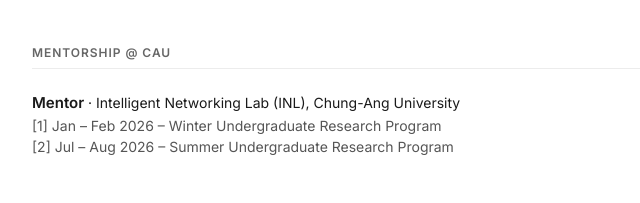
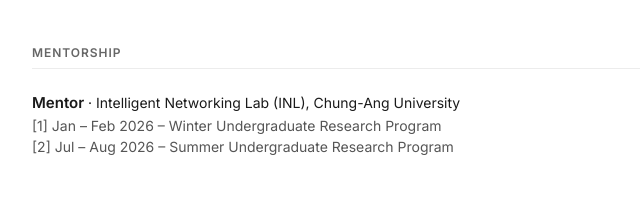
Before and after one commit to VaskarChakma/vaskarchakma.github.io, a plain HTML site: page experience.html in a window 1280 px wide. Shown: the part 416-619 px from the top of the page, 222-862 px from the left. Drawn offline with Linux system fonts and the light colour scheme.

Commit message:
Rename Mentorship section heading

```diff
--- a/experience.html
+++ b/experience.html
@@ -49,7 +49,7 @@
   </section>
 
   <section aria-labelledby="mentorship">
-    <h2 id="mentorship" class="label">Mentorship @ CAU</h2>
+    <h2 id="mentorship" class="label">Mentorship</h2>
     <div class="rows">
       <div><strong>Mentor</strong> · Intelligent Networking Lab (INL), Chung-Ang University<br><span class="sub">[1] Jan – Feb 2026 – Winter Undergraduate Research Program<br>[2] Jul – Aug 2026 – Summer Undergraduate Research Program</span></div><span class="when">2026</span>
     </div>
```
